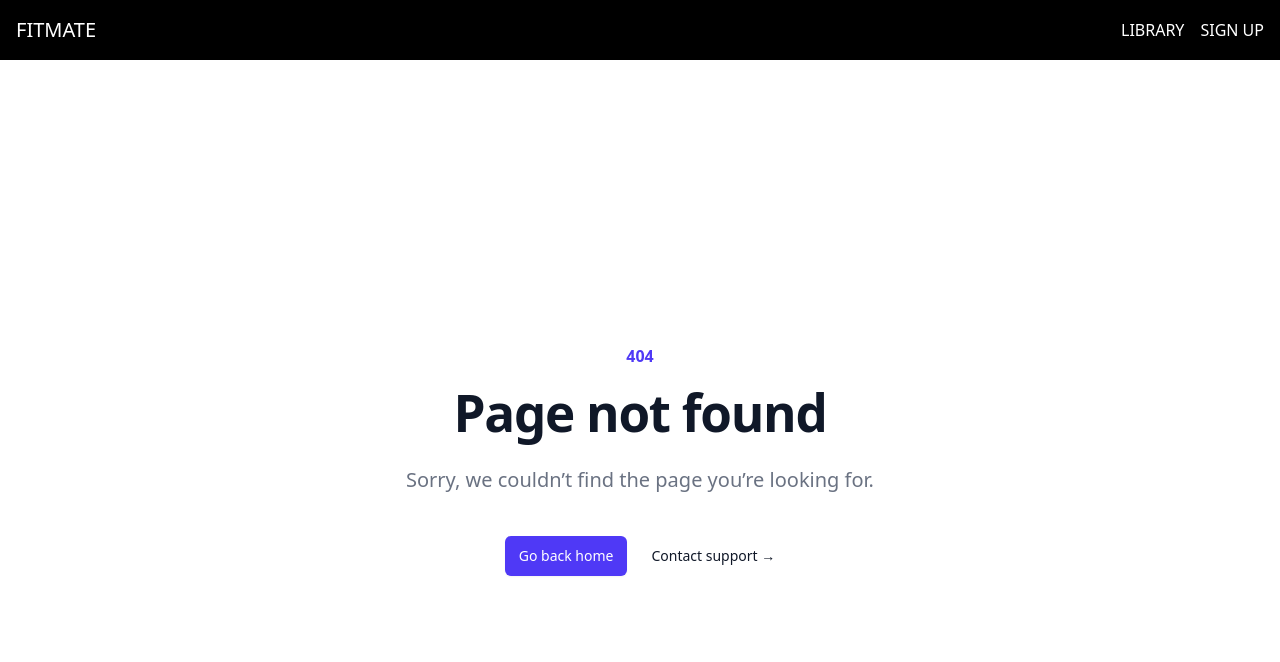
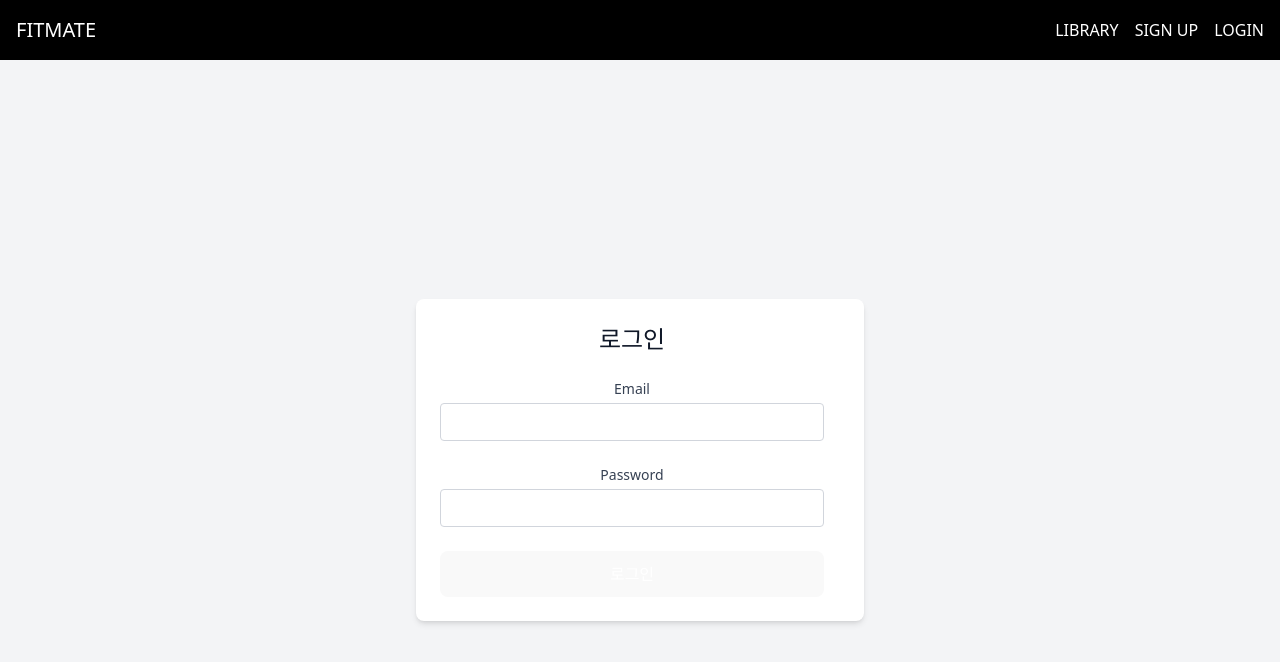
Before and after one commit to ghdals/fitmate, a React (Vite) app: page /login in a window 1280 px wide. Before the commit this address had no page. Shown: the top 662 px of the page. Built offline with nearby package versions, Linux system fonts and the light colour scheme.

Commit message:
New Page&&store

```diff
--- a/src/components/NavBar.jsx
+++ b/src/components/NavBar.jsx
@@ -1,17 +1,32 @@
-import { Link } from "react-router-dom";
-// import UserStatus from "./UserStatus";
+import { useSelector, useDispatch } from 'react-redux';
+import { logout } from '../store/slices/authSlice';
+import { Link, useNavigate } from 'react-router-dom';
 
 function NavBar() {
+  const { isAuthenticated, user } = useSelector((state) => state.auth);
+  const dispatch = useDispatch();
+  const navigate = useNavigate();
+
+  const handleLogout = () => {
+    dispatch(logout());
+    navigate('/');
+  };
+
   return (
     <nav className="w-full bg-black text-white shadow-md p-4 flex justify-between items-center">
-      <div className="text-xl font-bold mr-220">
-        <Link to="/">FITMATE</Link>
-      </div>
+      <div className="text-xl font-bold"><Link to="/">FITMATE</Link></div>
       <div className="flex items-center space-x-4">
         <Link to="/library" className="hover:text-gray-400">LIBRARY</Link>
-        <Link to="/register" className="text-white hover:text-gray-400 no-underline">SIGN UP</Link>
+        <Link to="/register" className="hover:text-gray-400">SIGN UP</Link>
 
-        {/* <UserStatus /> */}
+        {!isAuthenticated ? (
+          <Link to="/login" className="hover:text-gray-400">LOGIN</Link>
+        ) : (
+          <>
+            <span className="text-sm">{user?.name}님</span>
+            <button onClick={handleLogout} className="hover:text-gray-400">LOGOUT</button>
+          </>
+        )}
       </div>
     </nav>
   );
--- a/src/pages/LandingPage.jsx
+++ b/src/pages/LandingPage.jsx
@@ -1,9 +1,18 @@
+import { useNavigate } from "react-router-dom";
+import { useSelector } from "react-redux";
 import logo from "../assets/logo.svg";
-
-import { useNavigate } from "react-router-dom";
 
 const LandingPage = () => {
   const navigate = useNavigate();
+  const isLoggedIn = useSelector((state) => state.auth.isLoggedIn); // 로그인 상태 확인
+
+  const handleStartClick = () => {
+    if (isLoggedIn) {
+      navigate("/step1");
+    } else {
+      navigate("/register");
+    }
+  };
 
   return (
     <section className="flex flex-col items-center justify-center min-h-screen w-full bg-black text-white">
@@ -12,8 +21,8 @@ const LandingPage = () => {
         <h1 className="text-5xl font-bold">FITMATE</h1>
         <p className="mt-4 text-lg">당신을 위한 맞춤형 운동 플랜</p>
         <button
+          onClick={handleStartClick}
           className="mt-6 px-6 py-3 bg-blue-500 text-white text-lg rounded-lg shadow-md hover:bg-blue-600"
-          onClick={() => navigate("/step1")}
         >
           시작하기
         </button>
@@ -22,5 +31,4 @@ const LandingPage = () => {
   );
 };
 
-
-  export default LandingPage;
+export default LandingPage;
--- /dev/null
+++ b/src/pages/LoginPage.jsx
@@ -0,0 +1,40 @@
+import { useDispatch } from 'react-redux';
+import { login } from '../store/slices/authSlice';
+import { useNavigate } from 'react-router-dom';
+import { AuthLayout } from '../components/auth-layout';
+import { Button } from '../components/button';
+import { Field, Label } from '../components/fieldset';
+import { Input } from '../components/input';
+import { Heading } from '../components/heading';
+
+function LoginPage() {
+  const dispatch = useDispatch();
+  const navigate = useNavigate();
+
+  const handleLogin = (e) => {
+    e.preventDefault();
+
+    // 임시 로그인 처리
+    dispatch(login({ email: 'test@example.com', name: '홍길동' }));
+    navigate('/library');
+  };
+
+  return (
+    <AuthLayout>
+      <form onSubmit={handleLogin} className="grid w-full max-w-sm grid-cols-1 gap-6">
+        <Heading>로그인</Heading>
+        <Field>
+          <Label>Email</Label>
+          <Input type="email" name="email" required />
+        </Field>
+        <Field>
+          <Label>Password</Label>
+          <Input type="password" name="password" required />
+        </Field>
+        <Button type="submit" className="w-full">로그인</Button>
+      </form>
+    </AuthLayout>
+  );
+}
+
+export default LoginPage;
--- a/src/routes/AppRoutes.jsx
+++ b/src/routes/AppRoutes.jsx
@@ -7,6 +7,7 @@ import RegisterPage from "../pages/RegisterPage";
 import NotFound from "../pages/NotFound";
 import Step1Page from "../pages/Step1Page";
 import Step2Page from "../pages/Step2Page";
+import LoginPage from "../pages/LoginPage";
 
 const AppRoutes = () => {
   return (
@@ -17,6 +18,7 @@ const AppRoutes = () => {
         <Route path="/library" element={<LibraryPage />} />
         <Route path="/detail/:id" element={<DetailPage />} />
         <Route path="/register" element={<RegisterPage />} />
+        <Route path="/login" element={<LoginPage />} />
         <Route path="/step1" element={<Step1Page />} />
         <Route path="/step2" element={<Step2Page />} />
         <Route path="*" element={<NotFound />} />
--- a/src/store/index.js
+++ /dev/null
@@ -1,10 +0,0 @@
-import { configureStore } from "@reduxjs/toolkit";
-import userReducer from "./slices/userSlice";
-
-export const store = configureStore({
-  reducer: {
-    user: userReducer, // 여러 개의 slice를 여기에 추가 가능
-  },
-});
-
-export default store;
--- /dev/null
+++ b/src/store/slices/authSlice.js
@@ -0,0 +1,30 @@
+import { createSlice } from '@reduxjs/toolkit';
+
+const savedAuth = JSON.parse(localStorage.getItem("auth"));
+
+const initialState = savedAuth || {
+  isLoggedIn: false,
+  user: null,
+};
+
+
+const authSlice = createSlice({
+  name: 'auth',
+  initialState,
+  reducers: {
+    login: (state, action) => {
+      state.isLoggedIn = true;
+      state.user = action.payload;
+      localStorage.setItem("auth", JSON.stringify(state)); // 저장
+    },
+    logout: (state) => {
+      state.isLoggedIn = false;
+      state.user = null;
+      localStorage.removeItem("auth"); // 제거
+    },
+  }
+
+});
+
+export const { login, logout } = authSlice.actions;
+export default authSlice.reducer;
--- a/src/store/slices/userSlice.js
+++ /dev/null
@@ -1,24 +0,0 @@
-import { createSlice } from "@reduxjs/toolkit";
-
-const initialState = {
-  name: "",
-  isAuthenticated: false,
-};
-
-const userSlice = createSlice({
-  name: "user",
-  initialState,
-  reducers: {
-    login: (state, action) => {
-      state.name = action.payload;
-      state.isAuthenticated = true;
-    },
-    logout: (state) => {
-      state.name = "";
-      state.isAuthenticated = false;
-    },
-  },
-});
-
-export const { login, logout } = userSlice.actions;
-export default userSlice.reducer;
--- /dev/null
+++ b/src/store/store.js
@@ -0,0 +1,10 @@
+import { configureStore } from '@reduxjs/toolkit';
+import authReducer from './slices/authSlice';
+
+const store = configureStore({
+  reducer: {
+    auth: authReducer,
+  },
+});
+
+export default store;
```
Also changed, not shown: src/main.jsx (+5 -6 lines).
